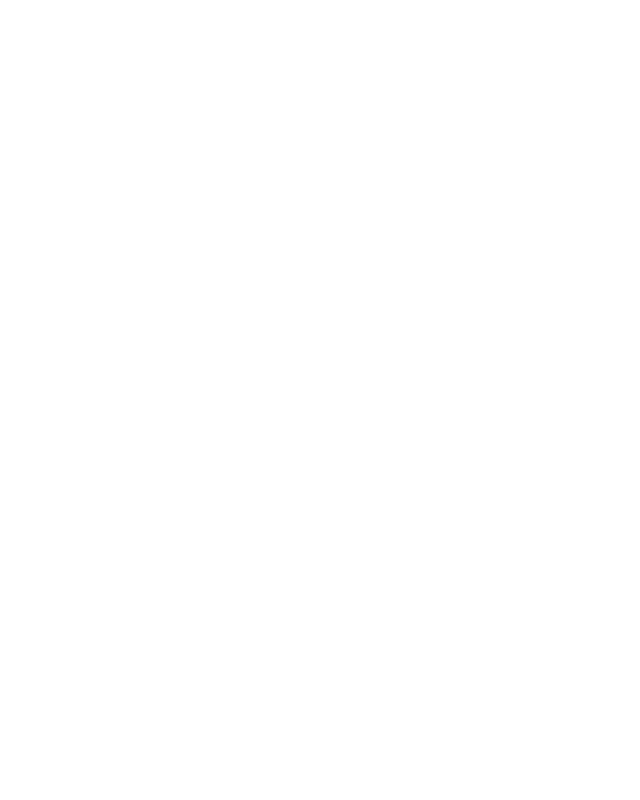
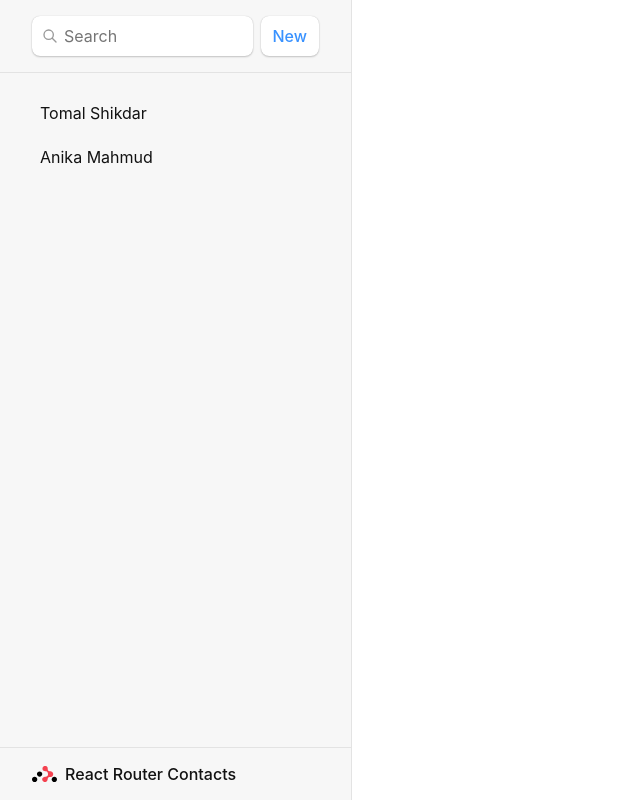
Before and after one commit to sumaiya-rahman-chowdhury/Contact-Tracker-React-Js, a React (Vite) app in the folder Contact-Tracker/: page / in a window 1280 px wide. Shown: the whole page, without its empty margins (0-640 px from the left). Built offline with nearby package versions, Linux system fonts and the light colour scheme.

Commit message:
added error page & creatd root

```diff
--- a/Contact-Tracker/src/main.jsx
+++ b/Contact-Tracker/src/main.jsx
@@ -1,10 +1,29 @@
 import { StrictMode } from 'react'
 import { createRoot } from 'react-dom/client'
-import App from './App.jsx'
+
+import{
+  createBrowserRouter,
+  RouterProvider,
+} from "react-router-dom"
+
+// import App from './App.jsx'
 import './index.css'
+import Root from './root'
+
+
+const router = createBrowserRouter([
+
+  {
+    path:"/",
+    element:<Root></Root>
+  }
+
+])
 
 createRoot(document.getElementById('root')).render(
   <StrictMode>
-    <App />
+    <RouterProvider router={router}>
+
+    </RouterProvider>
   </StrictMode>,
 )
--- /dev/null
+++ b/Contact-Tracker/src/root.jsx
@@ -0,0 +1,40 @@
+export default function Root() {
+    return (
+        <>
+            <div id="sidebar">
+                <h1>React Router Contacts</h1>
+                <div>
+                    <form action="" id="search-form" role="search">
+                        <input type="search"
+                            id="q"
+                            aria-label="Search contacts"
+                            placeholder="Search"
+                            name="q"
+                        />
+                        <div
+                            id="search-spinner"
+                            aria-hidden
+                            hidden={true}
+                        />
+                        <div className="sr-only"
+                            aria-live="polite"
+                        >
+                        </div>
+                    </form>
+                    <form action="" method="post">
+                        <button type="submit">New</button>
+                    </form>
+                </div>
+                <nav>
+                    <ul>
+                        <li><a href={`/contacts/1`}>Tomal Shikdar</a></li>
+                        <li><a href={`/contacts/2`}>Anika Mahmud</a></li>
+                    </ul>
+                </nav>
+            </div>
+            <div id="detail">
+
+            </div>
+        </>
+    )
+}
```
Also changed, not shown: Contact-Tracker/src/error-page.jsx (added, +17 -0 lines).
